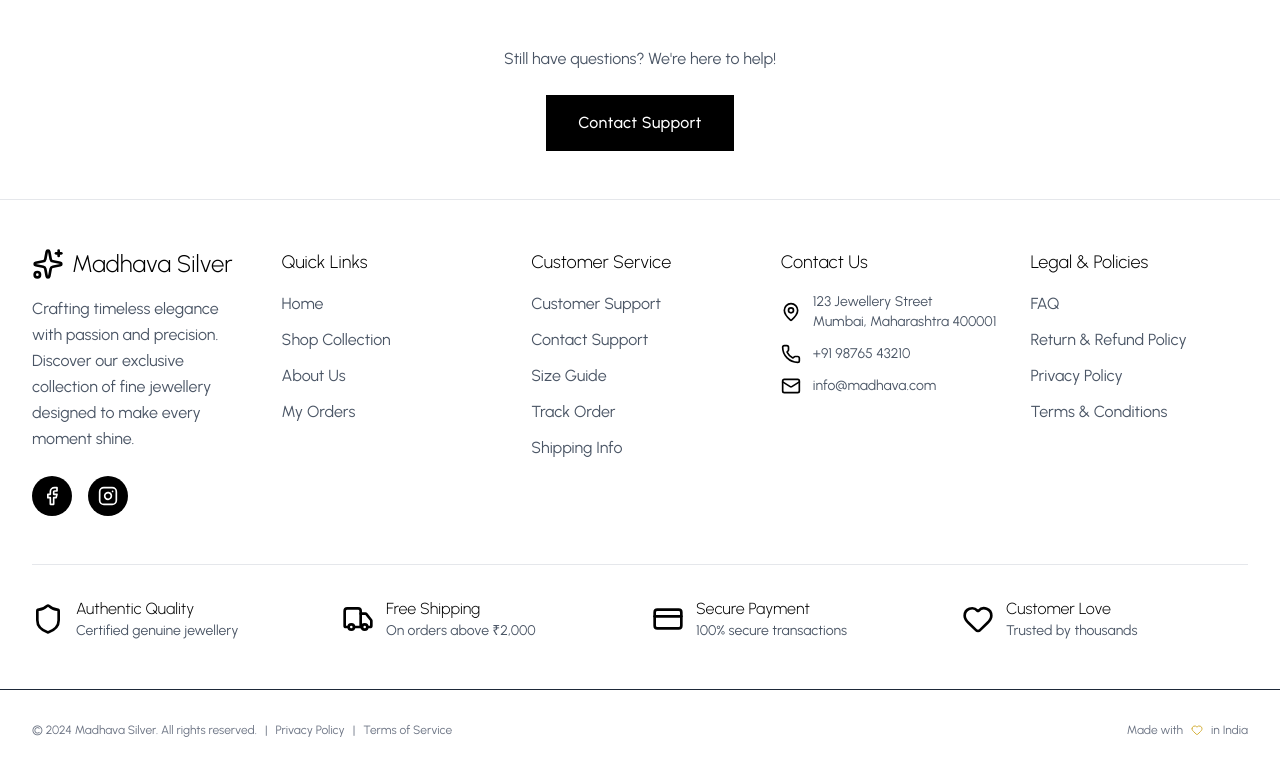
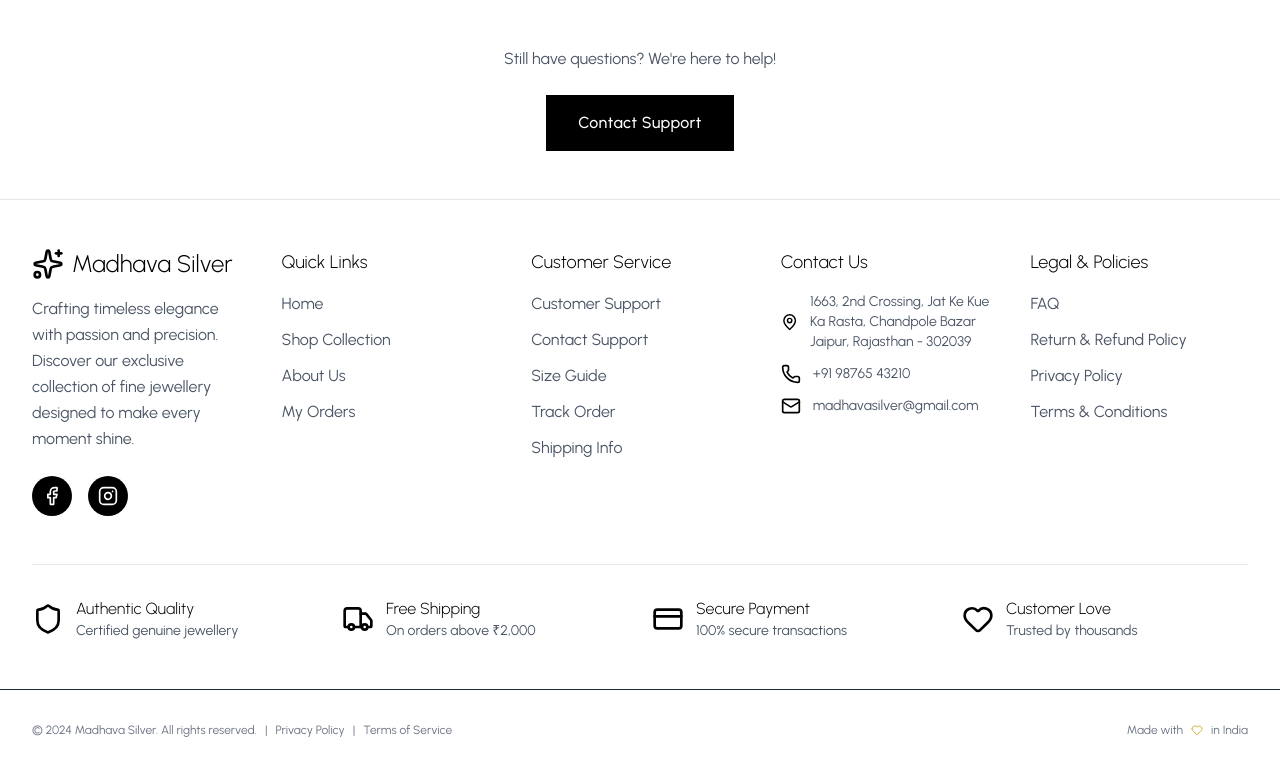
Before and after one commit to KASHADII/madhava_silvertrue, a React (Vite) app in the folder client/: page /faq in a window 1280 px wide. Shown: the part 872-1642 px from the top of the page. Built offline with nearby package versions, Linux system fonts and the light colour scheme; no server answers.

Commit message:
footer changes

```diff
--- a/client/src/components/custom/Footer.jsx
+++ b/client/src/components/custom/Footer.jsx
@@ -113,10 +113,10 @@ const Footer = () => {
             <h4 className="text-lg font-light text-black mb-4">Contact Us</h4>
             <div className="space-y-3">
               <div className="flex items-center gap-3">
-                <MapPin className="h-5 w-5 text-black" />
+                <MapPin className="h-8 w-8 text-black" />
                 <span className="text-gray-600 text-sm">
-                  123 Jewellery Street<br />
-                  Mumbai, Maharashtra 400001
+                1663, 2nd Crossing, Jat Ke Kue Ka Rasta, Chandpole Bazar<br />
+                Jaipur, Rajasthan - 302039
                 </span>
               </div>
               <div className="flex items-center gap-3">
@@ -125,7 +125,7 @@ const Footer = () => {
               </div>
               <div className="flex items-center gap-3">
                 <Mail className="h-5 w-5 text-black" />
-                <span className="text-gray-600 text-sm">info@madhava.com</span>
+                <span className="text-gray-600 text-sm">madhavasilver@gmail.com </span>
               </div>
             </div>
           </div>
```
